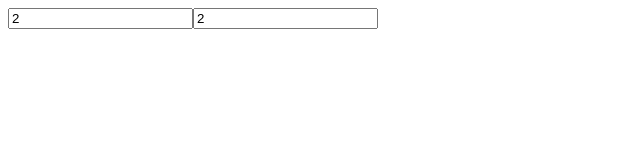
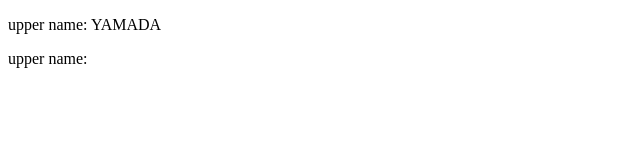
Before and after one commit to laprasdrum/vue-sandbox, a plain HTML site: page chap5/index.html in a window 1280 px wide. Shown: the whole page, without its empty margins (0-640 px from the left). Drawn offline with nearby package versions, Linux system fonts and the light colour scheme.

Commit message:
add props

```diff
--- a/chap5/app.js
+++ b/chap5/app.js
@@ -4,16 +4,42 @@ const myTitle = {
       title: '2',
     }
   },
+  props: {
+    name: {
+      type: String, // String | Number | Boolean | Array | Object | Date | Function | Symbol
+      default: '', // props としてデーターが返ってこなかったときの初期値。type: Object or Array のときは必ずその型を返す必要がある。
+      validator(value) { // props で指定した型の値が引数に入る
+        return value.length > 0
+      },
+      required: true, // 親 component から必ず props を渡されなくてはいけないか
+    },
+  },
+  computed: {
+    upperCaseName() {
+      return this.name.toUpperCase()
+    },
+  },
   template: '#title-template',
 }
 
 Vue.createApp({
+  data() {
+    return {
+      authorName: 'yamada',
+    }
+  },
   // local component (.component は global component)
   // 同じ定義が global にもある場合、local が優先される
   components: {
     'my-title': myTitle,
   },
+  computed: {
+    authorFullName() {
+      return `shingo ${this.authorName}`
+    },
+  },
 })
+// こちらは global
 .component('my-title', {
   data() {
     return {
--- a/chap5/index.html
+++ b/chap5/index.html
@@ -10,13 +10,17 @@
     <!-- mount する id:app 以外では component 使えない -->
     <!-- <my-title></my-title> -->
     <div id="app">
-      <my-title></my-title>
+      <my-title :name="authorName"></my-title>
       <!-- この記法はだめ -->
       <my-title />
-      <my-title></my-title>
+      <!-- computed は bind できない -->
+      <my-title :name="authorFullName"></my-title>
     </div>
     <script type="text/x-template" id="title-template">
-      <input type="text" v-model="title" />
+      <!-- <input type="text" v-model="title" /> -->
+      <div>
+        <p>upper name: {{ upperCaseName }}</p>
+      </div>
     </script>
     <script src="app.js"></script>
   </body>
```
